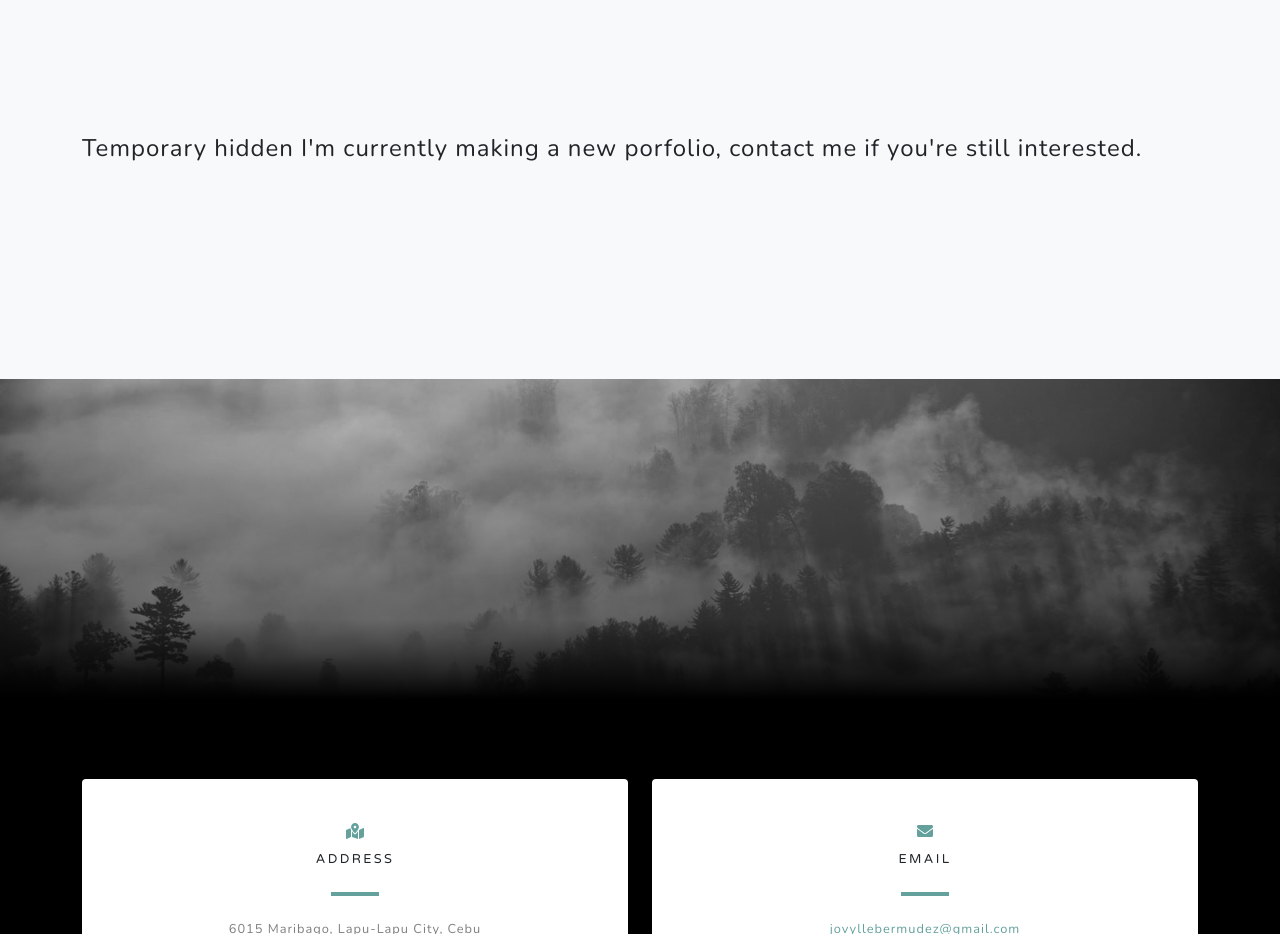
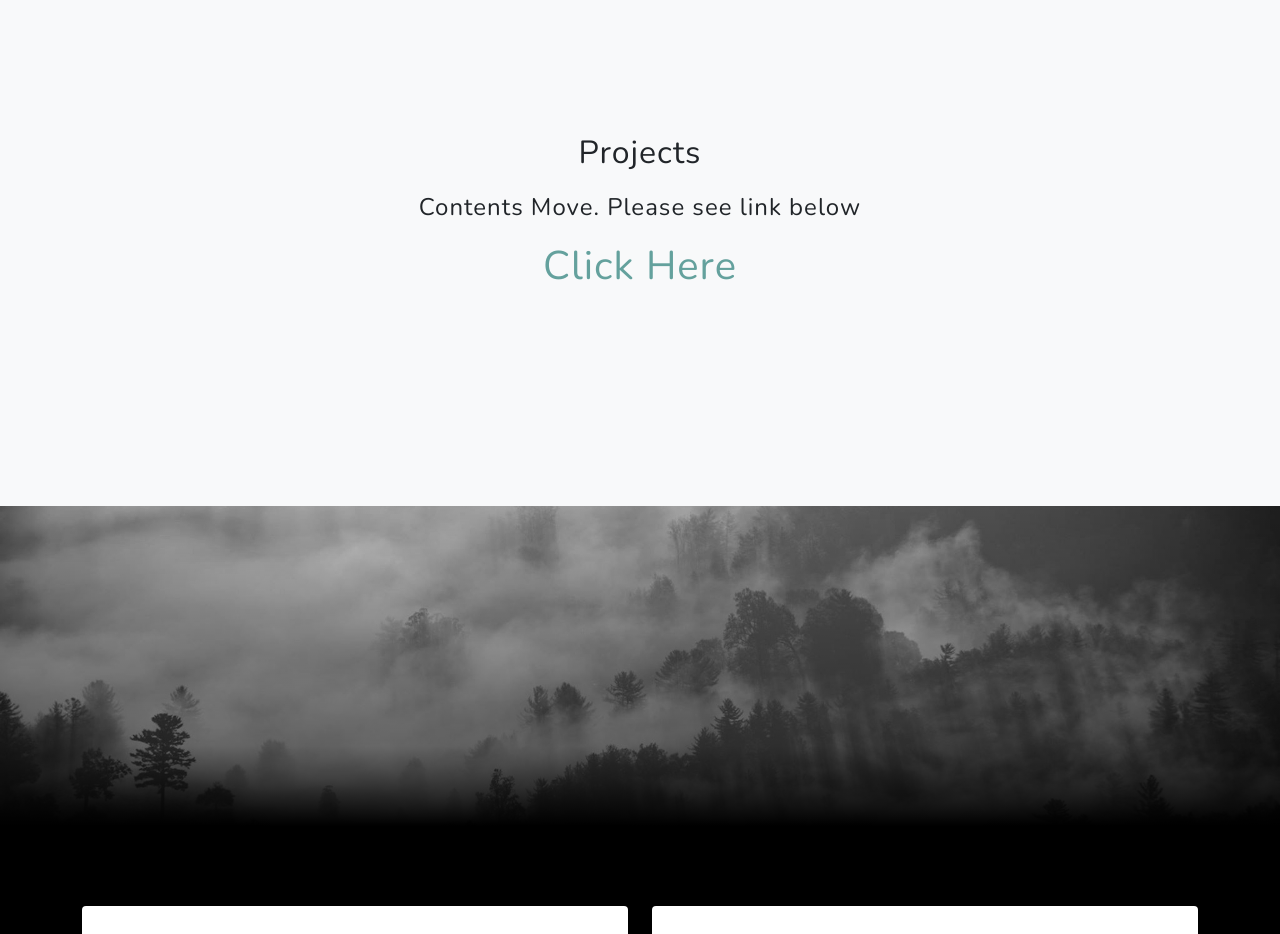
Before and after one commit to jovylle/jovylle.github.io, a plain HTML site: page index.html in a window 1280 px wide. Shown: the part 1200-2134 px from the top of the page. Drawn offline with nearby package versions, Linux system fonts and the light colour scheme.

Commit message:
alright redirect

```diff
--- a/index.html
+++ b/index.html
@@ -67,8 +67,14 @@
             <div class="container">
                 <div class="row align-items-center no-gutters mb-4 mb-lg-5">
                     <div class="col-xl-12 col-lg-12">
-                        <div class="text-center text-lg-left">
-                            <h4>Temporary hidden I'm currently making a new porfolio, contact me if you're still interested.</h4>
+                        <div class="text-center">
+                            <h2>Projects</h2>
+                            <h4 style="margin-top: 20px;margin-bottom: 20px;" class="">Contents Move. Please see link below</h4>
+                            <a href="https://jojonuxtjs3.netlify.app/">
+                                <h1>
+                                    Click Here
+                                </h1>
+                            </a>
                         </div>
                     </div>
                 </div>
```
Also changed, not shown: 1 other file.
